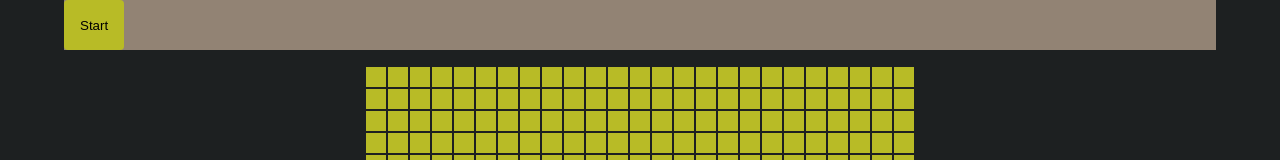
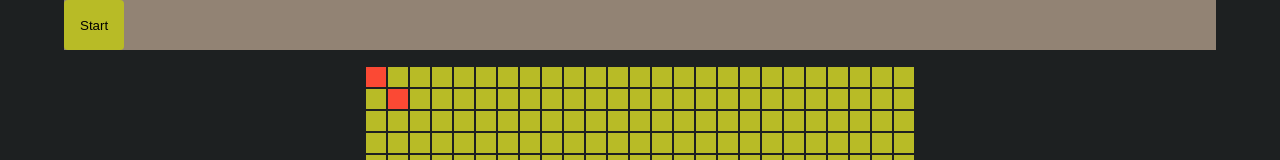
Before and after one commit to JavierPoduje/vue-snake, a Vue app: page / in a window 1280 px wide. Shown: the top 160 px of the page. Built offline with nearby package versions, Linux system fonts and the light colour scheme.

Commit message:
feat: style snake cells

```diff
--- a/package.json
+++ b/package.json
@@ -25,6 +25,8 @@
     "@vue/eslint-config-typescript": "^11.0.3",
     "@vue/tsconfig": "^0.4.0",
     "eslint": "^8.39.0",
+    "eslint-config-prettier": "^8.8.0",
+    "eslint-plugin-prettier-vue": "^4.2.0",
     "eslint-plugin-vue": "^9.11.0",
     "npm-run-all": "^4.1.5",
     "prettier": "^2.8.8",
--- a/src/components/GameButton.vue
+++ b/src/components/GameButton.vue
@@ -3,7 +3,16 @@
 </template>
 
 <script setup>
-  const props = defineProps(['text', 'onClick'])
+  const props = defineProps({
+    text: {
+      type: String,
+      required: true
+    },
+    onClick: {
+      type: Function,
+      required: true
+    }
+  })
 </script>
 
 <style scoped lang="scss">
--- a/src/components/GameGrid.vue
+++ b/src/components/GameGrid.vue
@@ -6,13 +6,24 @@
         :key="`${rowIdx}-${colIdx}`"
         class="grid__cell_container"
       >
-        <div class="cell" />
+        <div
+          class="cell"
+          :class="snakeSet.has(`${colIdx}-${rowIdx}`) && 'cell--snake'"
+        />
       </div>
     </div>
   </section>
 </template>
 
 <script setup>
+  import { computed } from 'vue'
+  import useGameStore from '../stores/game.ts'
+
+  const gameStore = useGameStore()
+  const snakeSet = computed(
+    () => new Set(gameStore?.snake?.map(({ col, row }) => `${col}-${row}`))
+  )
+
   const numberOfColumns = 25
   const grid = new Array(numberOfColumns)
     .fill()
@@ -43,6 +54,10 @@
       background-color: map-get($colors, green);
       height: $cell-size;
       width: $cell-size;
+
+      &--snake {
+        background-color: map-get($colors, red);
+      }
     }
   }
 </style>
--- a/src/components/GameNavbar.vue
+++ b/src/components/GameNavbar.vue
@@ -1,6 +1,6 @@
 <template>
   <nav class="navbar">
-    <GameButton text="Start" :onClick="gameStore?.startGame" />
+    <GameButton text="Start" :on-click="gameStore?.startGame" />
   </nav>
 </template>
 
--- a/src/stores/game.ts
+++ b/src/stores/game.ts
@@ -3,7 +3,10 @@ import { defineStore } from 'pinia'
 
 const useGameStore = defineStore<'gameStore', GameStoreType>('gameStore', {
   state: () => ({
-    snake: [],
+    snake: [
+      { row: 0, col: 0 },
+      { row: 1, col: 1 }
+    ],
     game: {
       state: GameState.Pending
     }
@@ -26,7 +29,7 @@ const useGameStore = defineStore<'gameStore', GameStoreType>('gameStore', {
     },
     finishGame() {
       this.game.state = GameState.Over
-    }
+    },
   }
 })
 
```
Also changed, not shown: .eslintrc.cjs, 1 other file (tests, documents, lock files or other folders).
